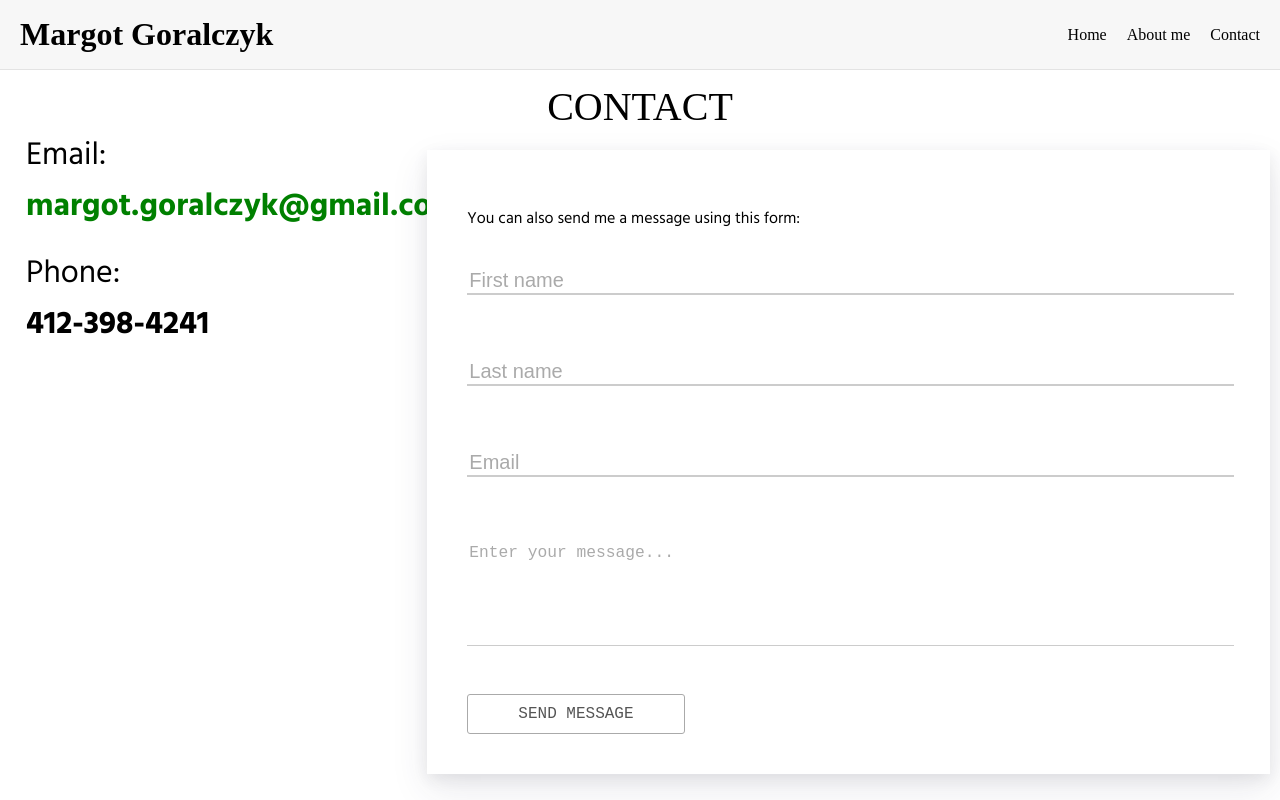
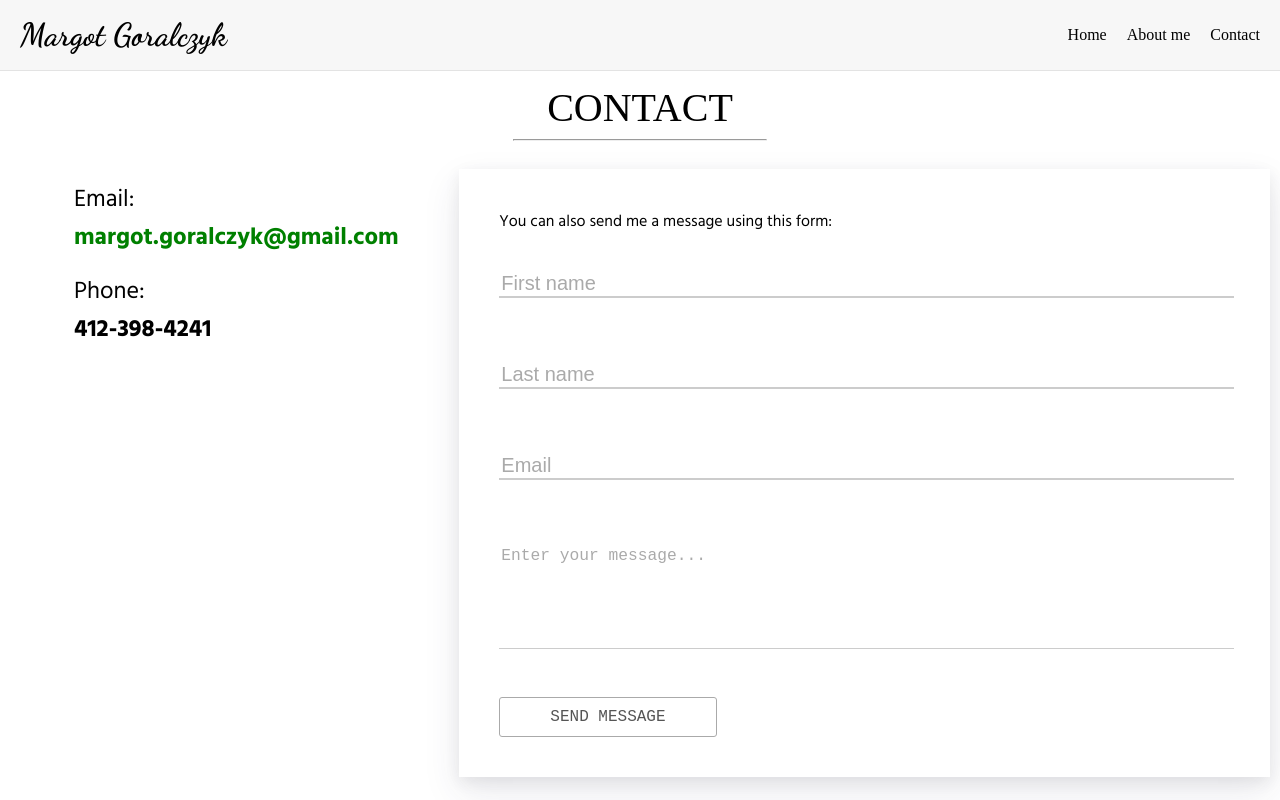
Before and after one commit to pamunev/margot-therapist-website, a React (Create React App) app: page /contact in a window 1280 px wide. Built offline with nearby package versions, Linux system fonts and the light colour scheme.

Commit message:
Styled and changed about me section and contact section.

```diff
--- a/public/index.html
+++ b/public/index.html
@@ -19,6 +19,12 @@
     <link rel="preconnect" href="https://fonts.gstatic.com" crossorigin />
     <link
       href="https://fonts.googleapis.com/css2?family=Hind:wght@300;400;500;600;700&family=Manrope:wght@200..800&display=swap"
+      rel="stylesheet"
+    />
+    <link rel="preconnect" href="https://fonts.googleapis.com" />
+    <link rel="preconnect" href="https://fonts.gstatic.com" crossorigin />
+    <link
+      href="https://fonts.googleapis.com/css2?family=Dancing+Script:wght@400..700&family=Hind:wght@300;400;500;600;700&family=Manrope:wght@200..800&display=swap"
       rel="stylesheet"
     />
     <!--
--- a/src/index.css
+++ b/src/index.css
@@ -26,6 +26,74 @@ body {
   font-size: 20px;
 }
 
+.hr-title {
+  width: 20%;
+}
+
+/*-----Header-----*/
+
+#header {
+  display: flex;
+  justify-content: space-between;
+  align-items: center;
+  flex-direction: row;
+  background-color: #f7f7f7;
+  border-bottom: solid 1px #e3e3e3;
+  padding: 0px;
+  margin-top: 0px;
+  margin-bottom: 1%;
+  text-align: center;
+}
+
+#header > * {
+  padding-top: 1rem;
+  padding-bottom: 1rem;
+}
+
+#header h1 {
+  margin: 0;
+  font-family: "Dancing Script", "Tangerine", cursive;
+  padding-left: 20px;
+}
+
+#header h1 a {
+  text-decoration: none;
+  color: black;
+}
+
+#header nav {
+  display: flex;
+  overflow: auto;
+  justify-content: center;
+}
+
+#header nav a {
+  text-decoration: none;
+  color: black;
+  padding: 0 20px 0 0;
+  font-style: "Lato", sans-serif;
+}
+
+.link {
+  cursor: pointer;
+}
+
+/*-----HOME PAGE-----*/
+
+.section-home {
+  display: flex;
+  flex-direction: row;
+}
+
+/*-----ABOUT ME PAGE-----*/
+
+.about-title {
+  display: flex;
+  justify-content: center;
+  font-size: 40px;
+  text-transform: uppercase;
+}
+
 /*-----CONTACT PAGE-----*/
 
 .contact-page a {
@@ -39,11 +107,11 @@ body {
   display: flex;
   flex-direction: column;
   align-items: top;
-  justify-content: left;
   flex: 1;
-  font-size: 32px;
+  font-size: 24px;
   font-family: "Hind";
-  margin-left: 1rem;
+  margin-left: 4rem;
+  margin-top: 2rem;
 }
 
 .contact-title {
@@ -51,9 +119,6 @@ body {
   justify-content: center;
   font-size: 40px;
   text-transform: uppercase;
-}
-
-.contact-category {
 }
 
 .contact-info {
@@ -81,7 +146,6 @@ body {
 
 .cont-container-form {
   display: flex;
-
   background-color: white;
 }
 
@@ -186,61 +250,7 @@ textarea {
 
 .form-header {
   font-family: "Hind";
-}
-
-/*-----Header-----*/
-
-#header {
-  display: flex;
-  justify-content: space-between;
-  align-items: center;
-  flex-direction: row;
-  background-color: #f7f7f7;
-  border-bottom: solid 1px #e3e3e3;
-  padding: 0px;
   margin-top: 0px;
-  margin-bottom: 1%;
-  text-align: center;
-}
-
-#header > * {
-  padding-top: 1rem;
-  padding-bottom: 1rem;
-}
-
-#header h1 {
-  margin: 0;
-  font-family: "Tangerine", cursive;
-  padding-left: 20px;
-}
-
-#header h1 a {
-  text-decoration: none;
-  color: black;
-}
-
-#header nav {
-  display: flex;
-  overflow: auto;
-  justify-content: center;
-}
-
-#header nav a {
-  text-decoration: none;
-  color: black;
-  padding: 0 20px 0 0;
-  font-style: "Lato", sans-serif;
-}
-
-.link {
-  cursor: pointer;
-}
-
-/*-----HOME PAGE-----*/
-
-.section-home {
-  display: flex;
-  flex-direction: row;
 }
 
 /*------Media query for desktop------*/
--- a/src/routes/AboutMe.jsx
+++ b/src/routes/AboutMe.jsx
@@ -1,15 +1,37 @@
 function AboutMe() {
   return (
     <div>
+      <div className="about-title">
+        Margot Goralczyk, LCSW or whatever the letters are
+      </div>
+      <hr className="hr-title" />
       <p>
-            Here will go Margot's education and work experience. Maybe something like:
+        Here will go Margot's education and work experience. Maybe something
+        like:
       </p>
       <p>
-            Margot is a Licensed Master of Science of Social Work from the University of Texas at Austin. She has a history of almost 10 years of working with the older adult population in a wide array of settings and positions. Her undergraduate degree is in Rehabilitation Science with a concentration in Gerontology. After completing graduate school, she worked as a Psychiatric Social Worker at Austin State Hospital. Margot went on to work with individuals in the death and dying process, providing grief support to their loved ones and caregivers. In her last position, she worked with adolescents and adults as a therapist in an outpatient therapy setting where she provided intensive individual, family, and group therapy. Margot enjoys hiking the Greenbelt, taking her rescue and emotional support dog, Poppy (who accompanies her to work at AMC) on adventures around town, practicing yoga, reading/listening to audiobooks, drawing, running around Town Lake, and eating tacos (Tyson’s is one of her favorite taco places).
+        Margot is a Licensed Master of Science of Social Work from the
+        University of Texas at Austin. She has a history of almost 10 years of
+        working with the older adult population in a wide array of settings and
+        positions. Her undergraduate degree is in Rehabilitation Science with a
+        concentration in Gerontology. After completing graduate school, she
+        worked as a Psychiatric Social Worker at Austin State Hospital. Margot
+        went on to work with individuals in the death and dying process,
+        providing grief support to their loved ones and caregivers. In her last
+        position, she worked with adolescents and adults as a therapist in an
+        outpatient therapy setting where she provided intensive individual,
+        family, and group therapy. Margot enjoys hiking the Greenbelt, taking
+        her rescue and emotional support dog, Poppy (who accompanies her to work
+        at AMC) on adventures around town, practicing yoga, reading/listening to
+        audiobooks, drawing, running around Town Lake, and eating tacos (Tyson’s
+        is one of her favorite taco places).
       </p>
-            <i>But in 1st person. This that text was from the austin mindfulness website.</i>
+      <i>
+        But in 1st person. This that text was from the austin mindfulness
+        website.
+      </i>
     </div>
-    )
+  );
 }
 
-export default AboutMe
+export default AboutMe;
--- a/src/routes/contact.jsx
+++ b/src/routes/contact.jsx
@@ -38,6 +38,7 @@ function Contact() {
   return (
     <div className="contact-page">
       <div className="contact-title">Contact</div>
+      <hr className="hr-title" />
       <div className="cont-container-form">
         <div className="contact-text">
           <div className="contact-category">Email:</div>
```
Lines whose indentation alone changed are shown as unchanged.
